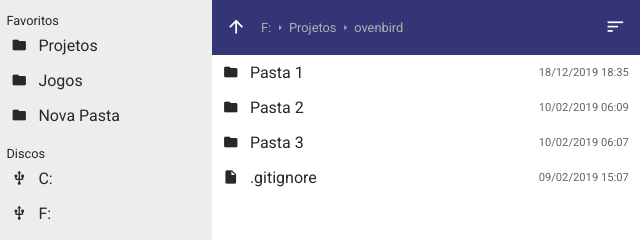
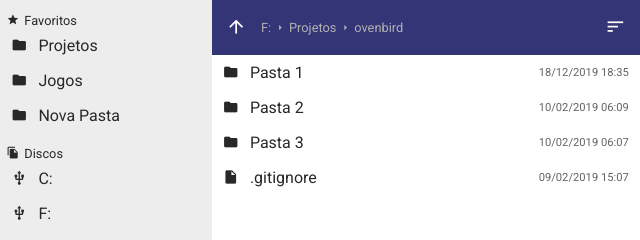
Before and after one commit to lucas-bortoli/ovenbird, an Electron app: page src/index.html in a window 640 px wide. Shown: the top 240 px of the page. Drawn offline with nearby package versions, Linux system fonts and the light colour scheme; files that its build step writes are made by us from their sources.

Commit message:
ícones nas coleções

```diff
--- a/src/index.html
+++ b/src/index.html
@@ -10,6 +10,7 @@
             <div class="sidebar">
                 <div class="sidebar-collection favorites">
                     <div class="collection-info">
+                        <span class="material-icons icon">star</span>
                         <span class="name">Favoritos</span>
                     </div>
                     <div class="collection-items">
@@ -29,6 +30,7 @@
                 </div>
                 <div class="sidebar-collection drives">
                     <div class="collection-info">
+                        <span class="material-icons icon">file_copy</span>
                         <span class="name">Discos</span>
                     </div>
                     <div class="collection-items">
--- a/src/scss/_layout.scss
+++ b/src/scss/_layout.scss
@@ -23,6 +23,13 @@
             .collection-info {
                 font-size: 0.8em;
                 padding: 0 0.5em;
+                display: flex;
+                flex-direction: row;
+                align-items: center;
+
+                .icon {
+                    margin-right: 0.4em;
+                }
             }
 
             .collection-items {
```
